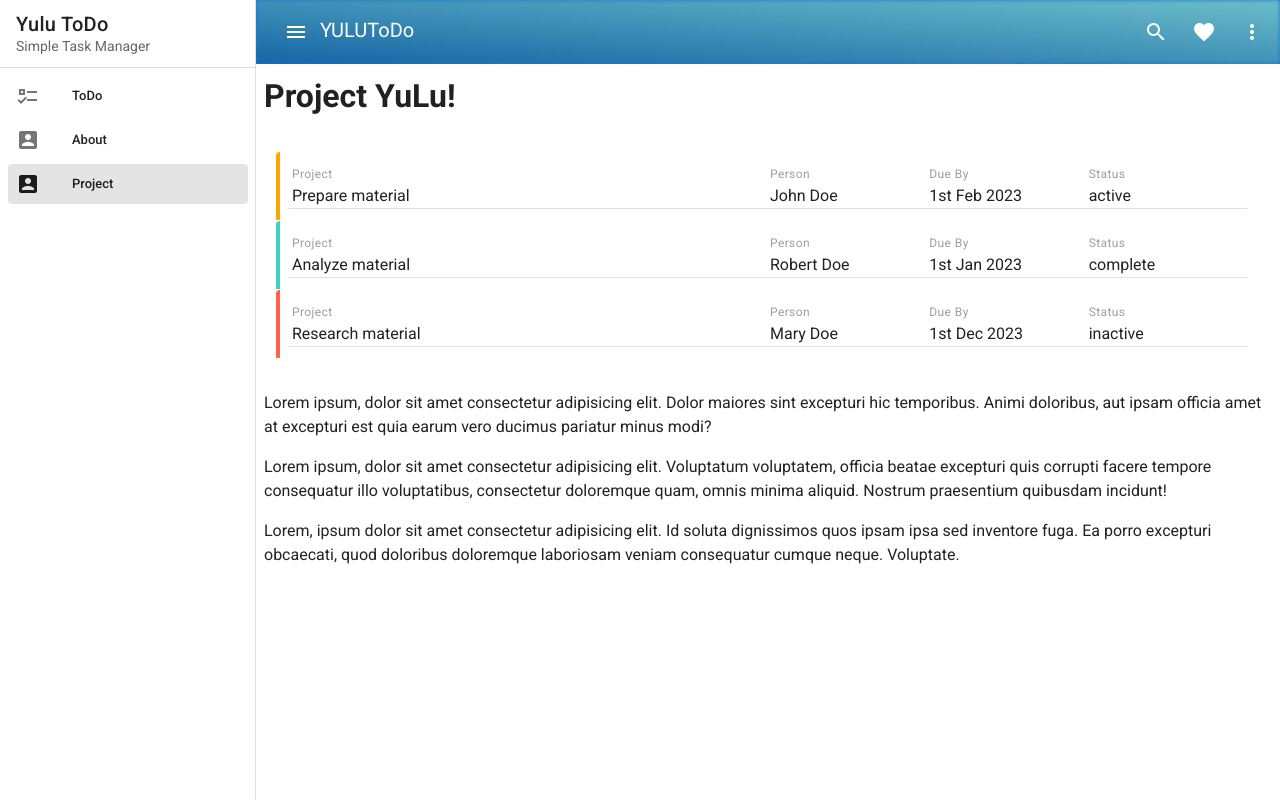
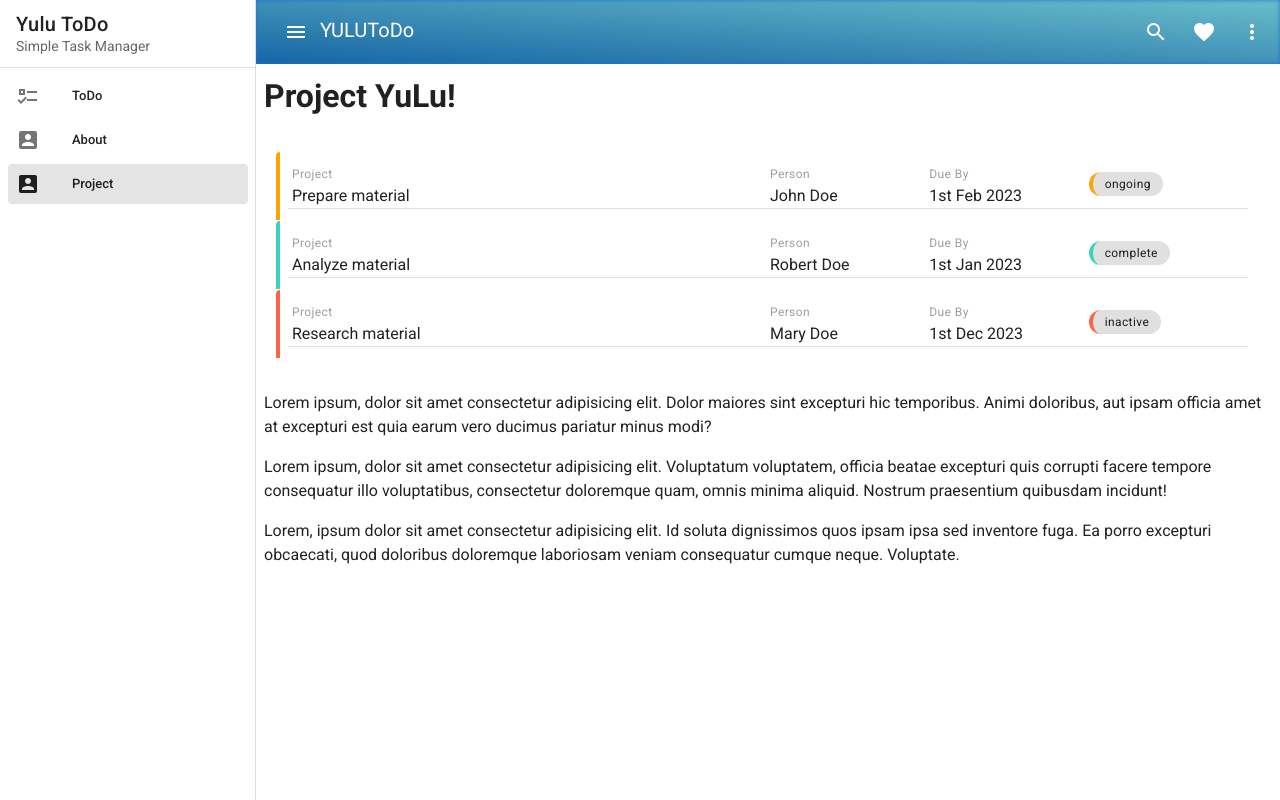
Before and after one commit to suthaharan/BasicVuetify, a Vue app in the folder vuetify-todo/: page /project in a window 1280 px wide. Built offline with nearby package versions, Linux system fonts and the light colour scheme.

Commit message:
chip example

```diff
--- a/vuetify-todo/src/views/ProjectView.vue
+++ b/vuetify-todo/src/views/ProjectView.vue
@@ -21,8 +21,7 @@
             <div>{{project.due}}</div>
           </v-flex>
           <v-flex xs2 sm4 md2>
-            <div class="caption grey--text">Status</div>
-            <div>{{project.status}}</div>
+            <v-chip small :class="`${project.status} dark caption my-2`">{{project.status}}</v-chip>
           </v-flex>
 
         </v-layout>
@@ -47,7 +46,7 @@
             title: "Prepare material",
             person: 'John Doe',
             due: '1st Feb 2023',
-            status: 'active'
+            status: 'ongoing'
           }, {
             id: 2,
             title: "Analyze material",
@@ -70,10 +69,21 @@
   .project.complete{
     border-left: 4px solid #3cd1c2;
   }
-  .project.active{
+  .project.ongoing{
     border-left: 4px solid orange;
   }
   .project.inactive{
     border-left: 4px solid tomato;
   }
+
+  .v-chip.complete{
+    border-left: 4px solid #3cd1c2;
+  }
+  .v-chip.ongoing{
+    border-left: 4px solid orange;
+  }
+  .v-chip.inactive{
+    border-left: 4px solid tomato;
+  }
+
   </style>
```
